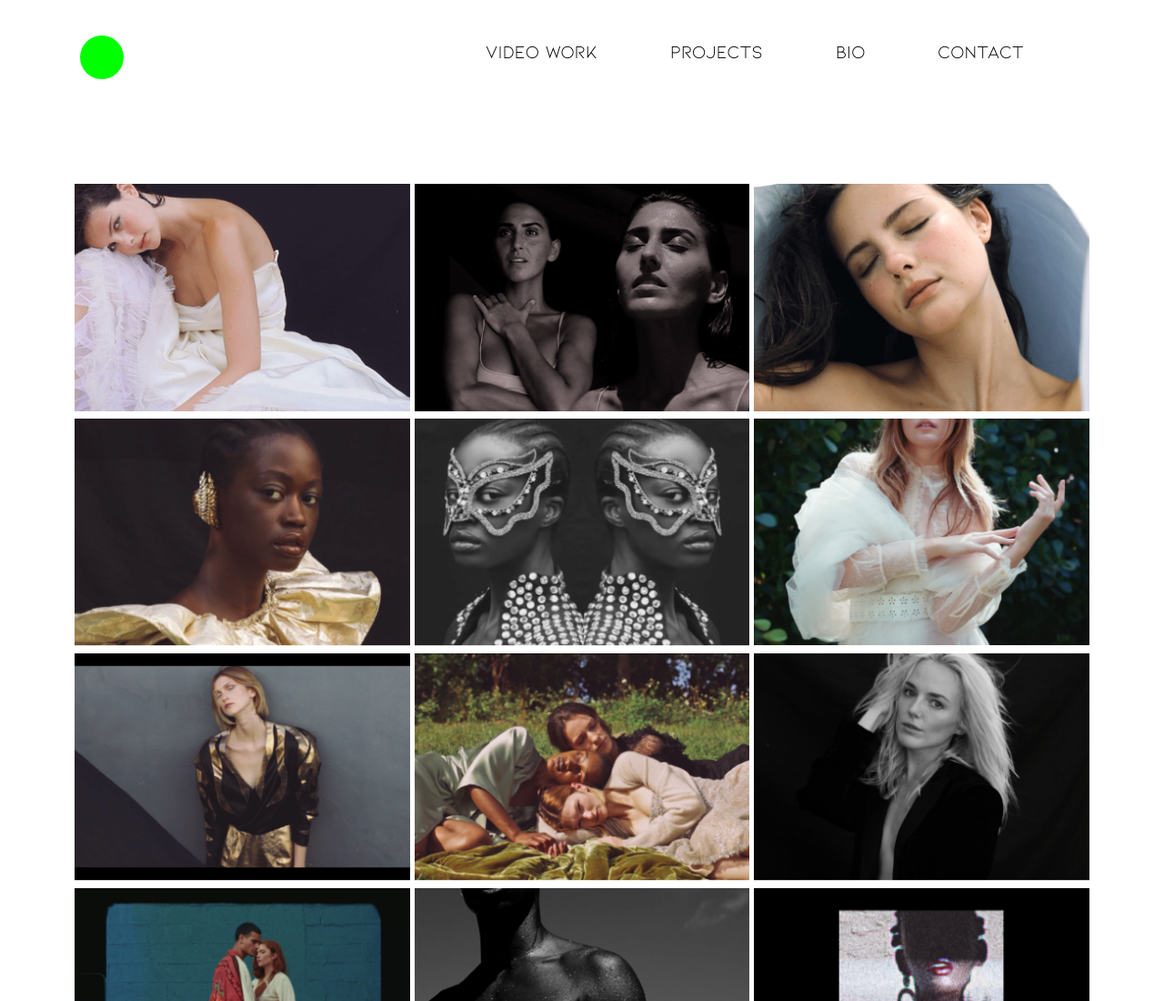
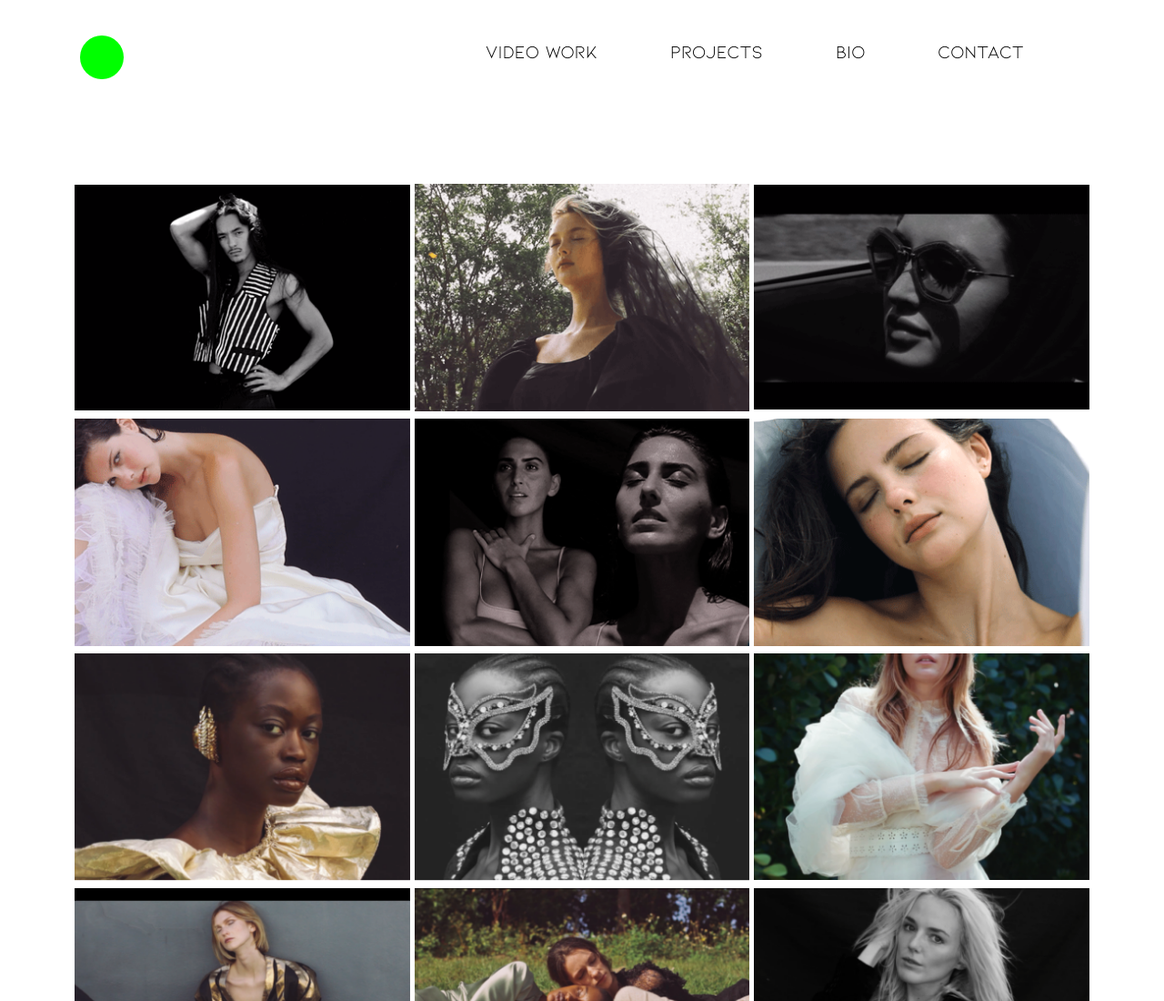
Before and after one commit to FelipeRotjes/FabianWork, a plain HTML site: page videowork.html in a window 1280 px wide. Shown: the top 1100 px of the page at 91% size. Drawn offline with nearby package versions, Linux system fonts and the light colour scheme.

Commit message:
se agrega una nueva grilla de video

```diff
--- a/css/bycarlosfabian.css
+++ b/css/bycarlosfabian.css
@@ -392,6 +392,87 @@
 
 .videowork-contenido-12:hover{
     background-image: url("../img/video-12-hover.png");
+    background-position: center;
+    background-repeat: no-repeat;
+    background-size: 140%;
+    background-position-x: center;
+    background-position-y: center;
+    background-color: transparent;
+    display: flex;
+    align-items: center;
+    justify-content: center;
+    transition: 0.3s ease all;
+}
+
+.videowork-contenido-13{
+    background-image: url("../img/video-13.png");
+    background-position: center;
+    background-repeat: no-repeat;
+    background-size: 120%;
+    background-position-x: center;
+    background-position-y: center;
+    background-color: transparent;
+    display: flex;
+    align-items: center;
+    justify-content: center;
+}
+
+.videowork-contenido-13:hover{
+    background-image: url("../img/video-13-hover.png");
+    background-position: center;
+    background-repeat: no-repeat;
+    background-size: 140%;
+    background-position-x: center;
+    background-position-y: center;
+    background-color: transparent;
+    display: flex;
+    align-items: center;
+    justify-content: center;
+    transition: 0.3s ease all;
+}
+
+.videowork-contenido-14{
+    background-image: url("../img/video-14.png");
+    background-position: center;
+    background-repeat: no-repeat;
+    background-size: 120%;
+    background-position-x: center;
+    background-position-y: center;
+    background-color: transparent;
+    display: flex;
+    align-items: center;
+    justify-content: center;
+}
+
+.videowork-contenido-14:hover{
+    background-image: url("../img/video-14-hover.png");
+    background-position: center;
+    background-repeat: no-repeat;
+    background-size: 140%;
+    background-position-x: center;
+    background-position-y: center;
+    background-color: transparent;
+    display: flex;
+    align-items: center;
+    justify-content: center;
+    transition: 0.3s ease all;
+}
+
+.videowork-contenido-15{
+    background-image: url("../img/video-15.png");
+    background-position: center;
+    background-repeat: no-repeat;
+    background-size: 120%;
+    background-position-x: center;
+    background-position-y: center;
+    background-color: transparent;
+    display: flex;
+    align-items: center;
+    justify-content: center;
+}
+
+.videowork-contenido-15:hover{
+    background-image: url("../img/video-15-hover.png");
     background-position: center;
     background-repeat: no-repeat;
     background-size: 140%;
--- a/videowork.html
+++ b/videowork.html
@@ -72,6 +72,42 @@
         <div class="container">
 
             <div class="videowork-contenedor">
+
+                <a class="videowork-contenido-13" href="https://vimeo.com/655666914" style="text-decoration: none;" data-lightbox>
+                    <div class="videowork-contenido-13">
+
+
+                            <!-- <h3 id="video-name">
+                                NAOMI x IRK MAGAZINE
+                            </h3> -->
+
+
+                    </div>
+                </a>
+
+                <a class="videowork-contenido-14" href="https://vimeo.com/647495785" style="text-decoration: none;" data-lightbox>
+                    <div class="videowork-contenido-14">
+
+
+                            <!-- <h3 id="video-name">
+                                NAOMI x IRK MAGAZINE
+                            </h3> -->
+
+
+                    </div>
+                </a>
+
+                <a class="videowork-contenido-15" href="https://vimeo.com/647497634" style="text-decoration: none;" data-lightbox>
+                    <div class="videowork-contenido-15">
+
+
+                            <!-- <h3 id="video-name">
+                                NAOMI x IRK MAGAZINE
+                            </h3> -->
+
+
+                    </div>
+                </a>
 
 
             <a class="videowork-contenido-11" href="https://vimeo.com/605249822" style="text-decoration: none;" data-lightbox>
```
Also changed, not shown: ._bio.html, ._contact.html, css/._bycarlosfabian-contact.css (added), css/._bycarlosfabian.css, img/._video-13-hover.png (added), img/._video-13.png (added), img/._video-14-hover.png (added), img/._video-14.png (added), img/._video-15-hover.png (added), img/._video-15.png (added), img/video-13-hover.png (added), img/video-13.png (added), img/video-14-hover.png (added), img/video-14.png (added), 2 more files.
